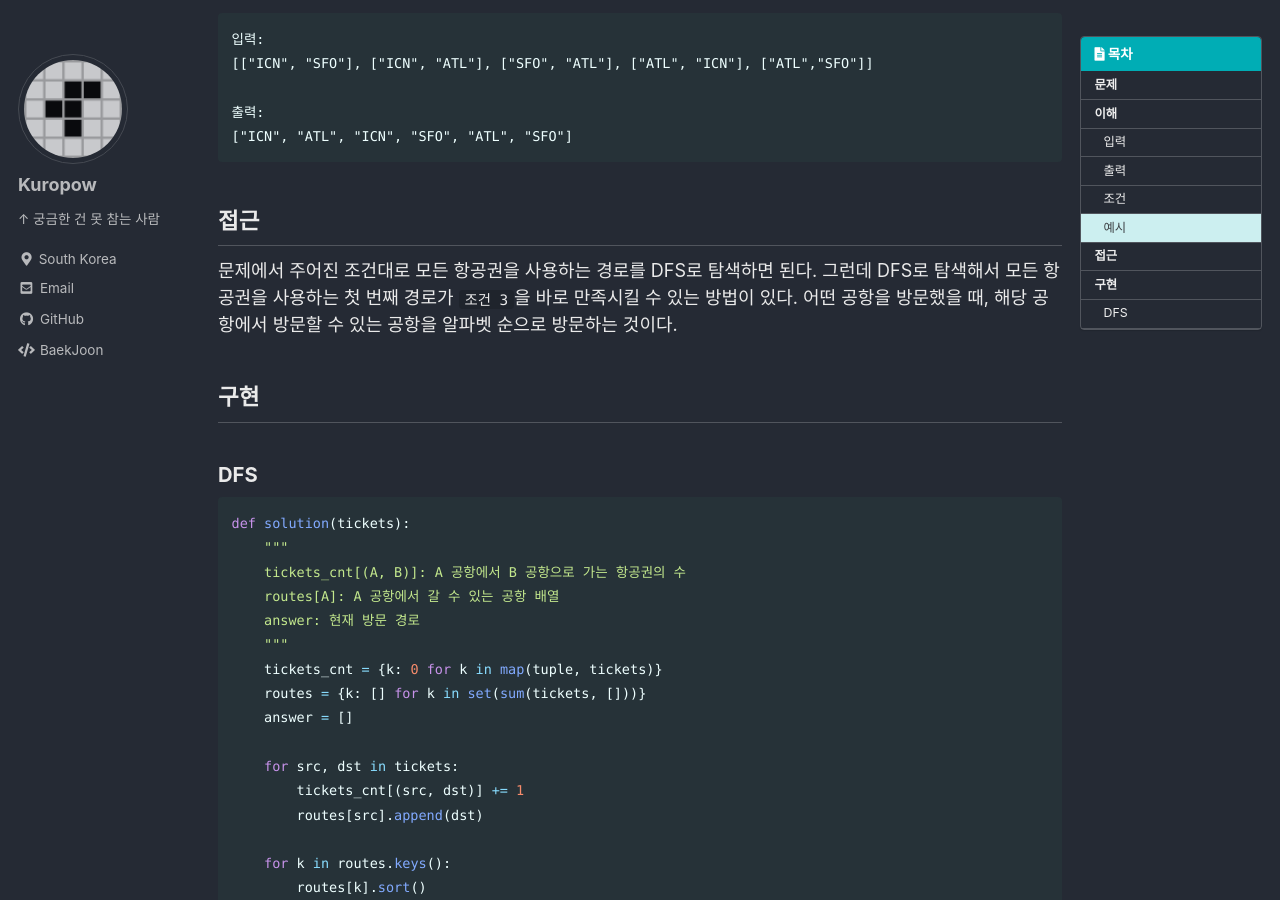
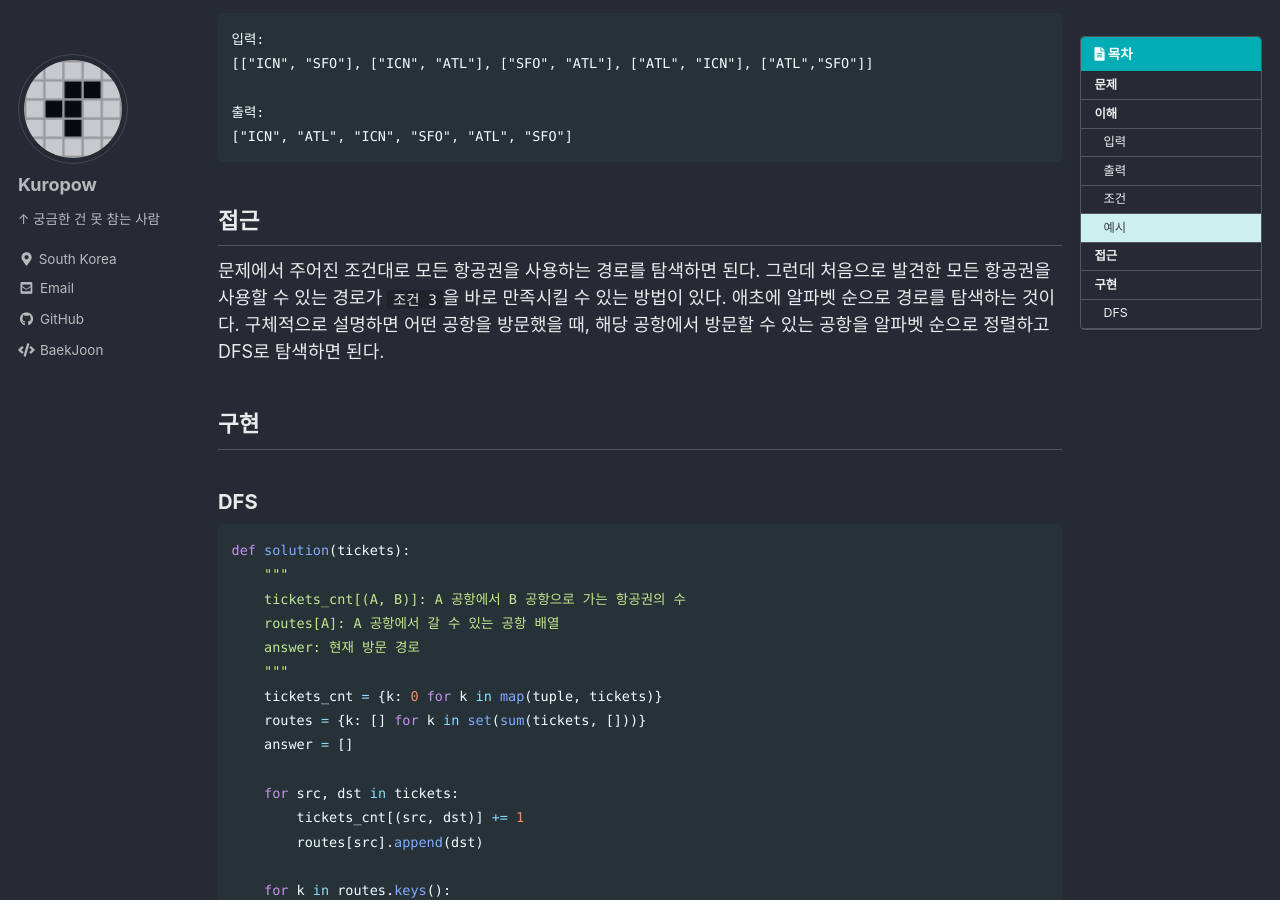
Before and after one commit to kuro11pow2/kuro11pow2.github.io, a Jekyll site: the page built from _posts/2021-08-08-0408.md, in a window 1280 px wide and 900 px high, scrolled down 1050 px. Built offline with Jekyll 4.4.1, drawn with Linux system fonts in a browser that asks for light colours; cached includes are drawn as plain includes; comment, search, counter and statistics services are not loaded.

Commit message:
설명 수정: 여행경로

````diff
--- a/_posts/2021-08-08-0408.md
+++ b/_posts/2021-08-08-0408.md
@@ -47,7 +47,7 @@ mathjax: true
 
 ## 접근
 
-문제에서 주어진 조건대로 모든 항공권을 사용하는 경로를 DFS로 탐색하면 된다. 그런데 DFS로 탐색해서 모든 항공권을 사용하는 첫 번째 경로가 ```조건 3```을 바로 만족시킬 수 있는 방법이 있다. 어떤 공항을 방문했을 때, 해당 공항에서 방문할 수 있는 공항을 알파벳 순으로 방문하는 것이다.
+문제에서 주어진 조건대로 모든 항공권을 사용하는 경로를 탐색하면 된다. 그런데 처음으로 발견한 모든 항공권을 사용할 수 있는 경로가 ```조건 3```을 바로 만족시킬 수 있는 방법이 있다. 애초에 알파벳 순으로 경로를 탐색하는 것이다. 구체적으로 설명하면 어떤 공항을 방문했을 때, 해당 공항에서 방문할 수 있는 공항을 알파벳 순으로 정렬하고 DFS로 탐색하면 된다.
 
 ## 구현
 
````
